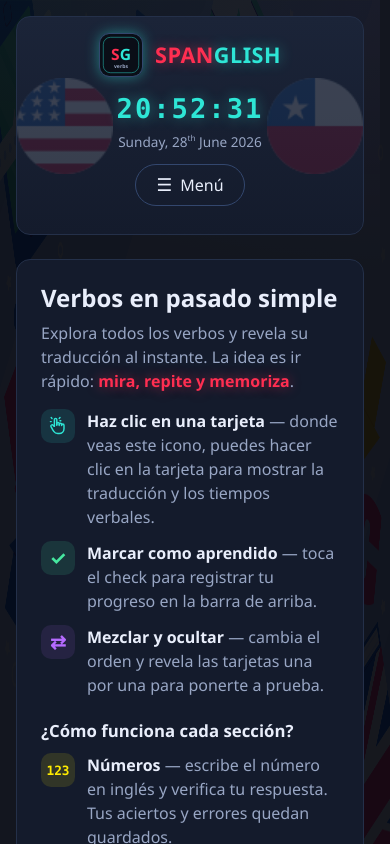
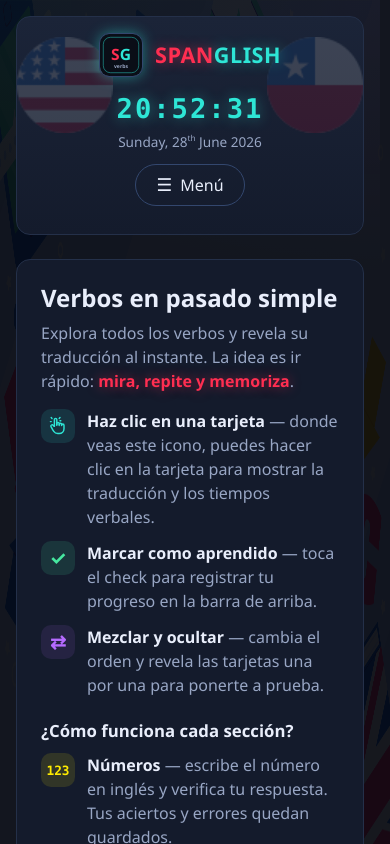
Before and after one commit to sebalopezx/app-ingles-v2, a Vue app: page / in a window 390 px wide. Shown: the top 844 px of the page. Built offline with nearby package versions, Linux system fonts and the light colour scheme.

Commit message:
Small fix on flags

```diff
--- a/src/styles/layout.css
+++ b/src/styles/layout.css
@@ -42,6 +42,13 @@
 
 .header__flag--chile {
   right: 0;
+}
+
+@media (max-width: 819px) {
+  .header__flag {
+    top: 68px;
+    transform: translateY(-50%);
+  }
 }
 
 .header__brand {
```
